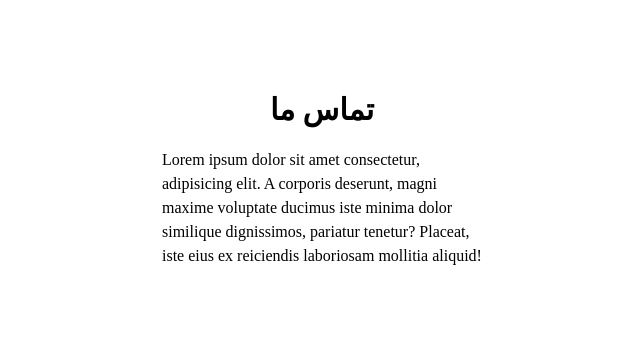
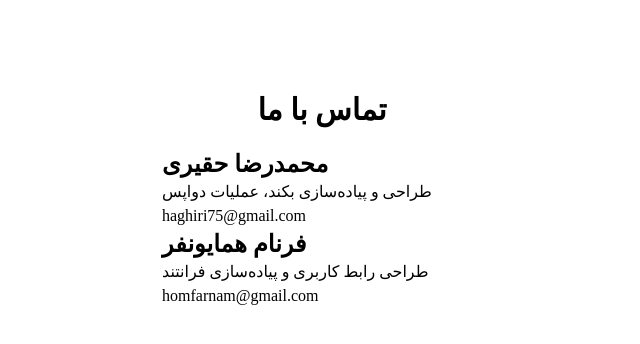
Before and after one commit to homfarnam/kootahkon, a React (Create React App) app: page /contact-us in a window 1280 px wide. Shown: the top 344 px of the page, without its empty margins (318-958 px from the left). Built offline with nearby package versions, Linux system fonts and the light colour scheme; a web font is replaced by a local one.

Commit message:
Contact us

```diff
--- a/src/Pages/Contact.tsx
+++ b/src/Pages/Contact.tsx
@@ -8,13 +8,21 @@ const Contact: React.FC<ContactProps> = () => {
     <Layout>
       <div className="w-full h-full flex justify-center text-black">
         <div className="mt-5 w-1/2 flex flex-col items-center justify-start">
-          <h3 className="font-semibold text-3xl">تماس ما</h3>
+          <h3 className="font-semibold text-3xl">تماس با ما</h3>
           <div className="w-1/2 mt-5">
+            <h4 className="font-semibold text-2xl">محمدرضا حقیری</h4>
             <p>
-              Lorem ipsum dolor sit amet consectetur, adipisicing elit. A
-              corporis deserunt, magni maxime voluptate ducimus iste minima
-              dolor similique dignissimos, pariatur tenetur? Placeat, iste eius
-              ex reiciendis laboriosam mollitia aliquid!
+              طراحی و پیاده‌سازی بکند، عملیات دواپس
+            </p>
+            <p>
+              haghiri75@gmail.com
+            </p>
+            <h4 className="font-semibold text-2xl">فرنام همایونفر</h4>
+            <p>
+               طراحی رابط کاربری و پیاده‌سازی فرانتند
+            </p>
+            <p>
+            homfarnam@gmail.com
             </p>
           </div>
         </div>
```
